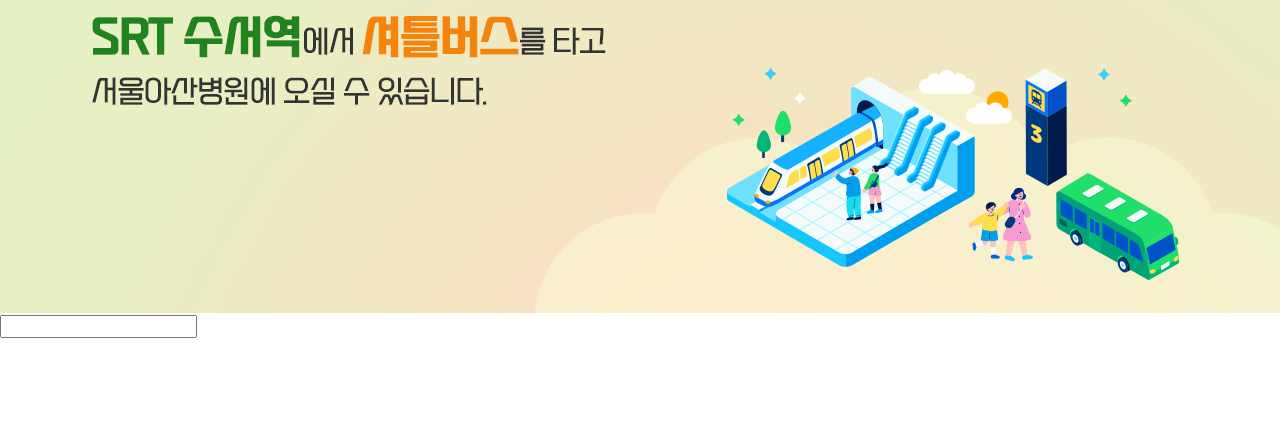
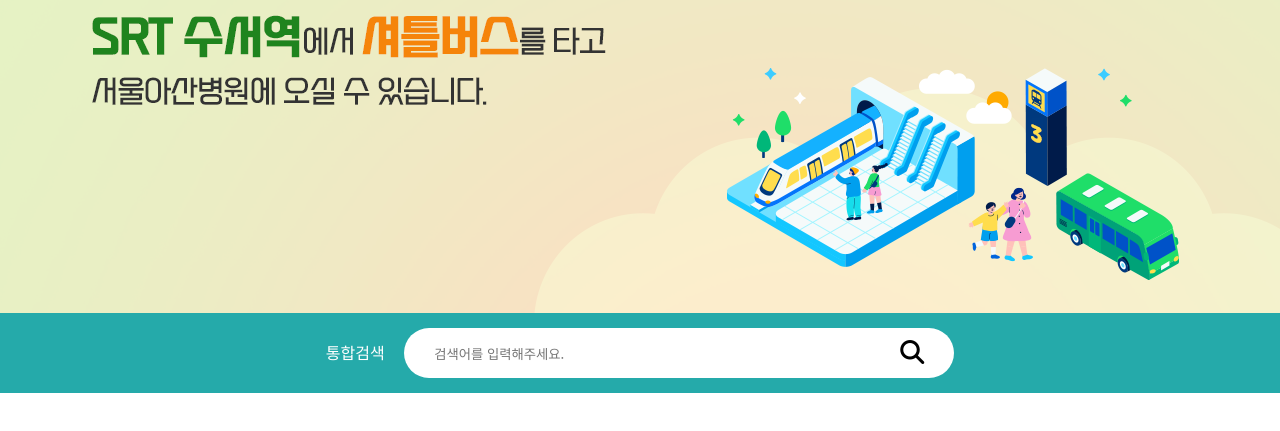
Before and after one commit to Hyoddang/JavaScript-Portfolio, a website: page clone-coding/서울아산병원/asan.html in a window 1280 px wide. Shown: the part 225-656 px from the top of the page. Drawn offline with Linux system fonts and the light colour scheme.

Commit message:
input 영역 스타일링

```diff
--- a/clone-coding/서울아산병원/asan.html
+++ b/clone-coding/서울아산병원/asan.html
@@ -9,6 +9,7 @@
   <link rel="preconnect" href="https://fonts.googleapis.com">
   <link rel="preconnect" href="https://fonts.gstatic.com" crossorigin>
   <link href="https://fonts.googleapis.com/css2?family=Do+Hyeon&family=Noto+Sans+KR:wght@100..900&display=swap" rel="stylesheet">
+  <script src="https://kit.fontawesome.com/1ccb0a2168.js" crossorigin="anonymous"></script>
 </head>
 <body>
   <header class="header">
@@ -39,8 +40,14 @@
 
     </div>
   </div>
-  <div class="search-wrap">
-    <input type="text" class="input">
+  <div class="search-section">
+    <div class="search-wrap">
+      <span class="search-text">통합검색</span>
+      <span class="input-wrap">
+        <input type="text" class="input" placeholder="검색어를 입력해주세요.">
+        <button class="search-btn"><i class="fa-solid fa-magnifying-glass"></i></button>
+      </span>
+    </div>
   </div>
 </body>
 </html>
--- a/clone-coding/서울아산병원/css/asanStyle.css
+++ b/clone-coding/서울아산병원/css/asanStyle.css
@@ -39,4 +39,55 @@
   display: flex;
 }
 
+.search-section {
+  width: 100%;
+  height: 80px;
+  background-color: rgb(37, 170, 170);
+  text-align: center;
+  position: relative;
+}
+
+.search-wrap {
+  position: absolute;
+  top: 50%;
+  left: 50%;
+  transform: translate(-50%, -50%);
+  margin: 0 auto;
+  width: 100%;
+}
+
+.search-text {
+  color: white;
+  margin-right: 15px;
+  font-size: 16px;
+}
+
+.input-wrap {
+  position: relative;
+}
+
+.input {
+  width: 550px;
+  height: 50px;
+  border-radius: 50px;
+  padding: 0 60px 0 30px;
+  border: none;
+  outline: none;
+}
+
+.search-btn {
+  position: absolute;
+  background-color: transparent;
+  border: none;
+  right: 30px;
+  top: 50%;
+  transform: translateY(-50%);
+}
+
+.fa-magnifying-glass {
+  font-size: 24px;
+  cursor: pointer;
+}
+
+
 /* 반응형 스타일 영역 */
--- a/clone-coding/서울아산병원/css/reset.css
+++ b/clone-coding/서울아산병원/css/reset.css
@@ -25,3 +25,10 @@
 ul, li, ol {
   list-style-type: none;
 }
+
+span {
+  -webkit-user-select: none;
+  -moz-user-select: none;
+  -ms-use-select: none;
+  user-select: none;
+}
```
